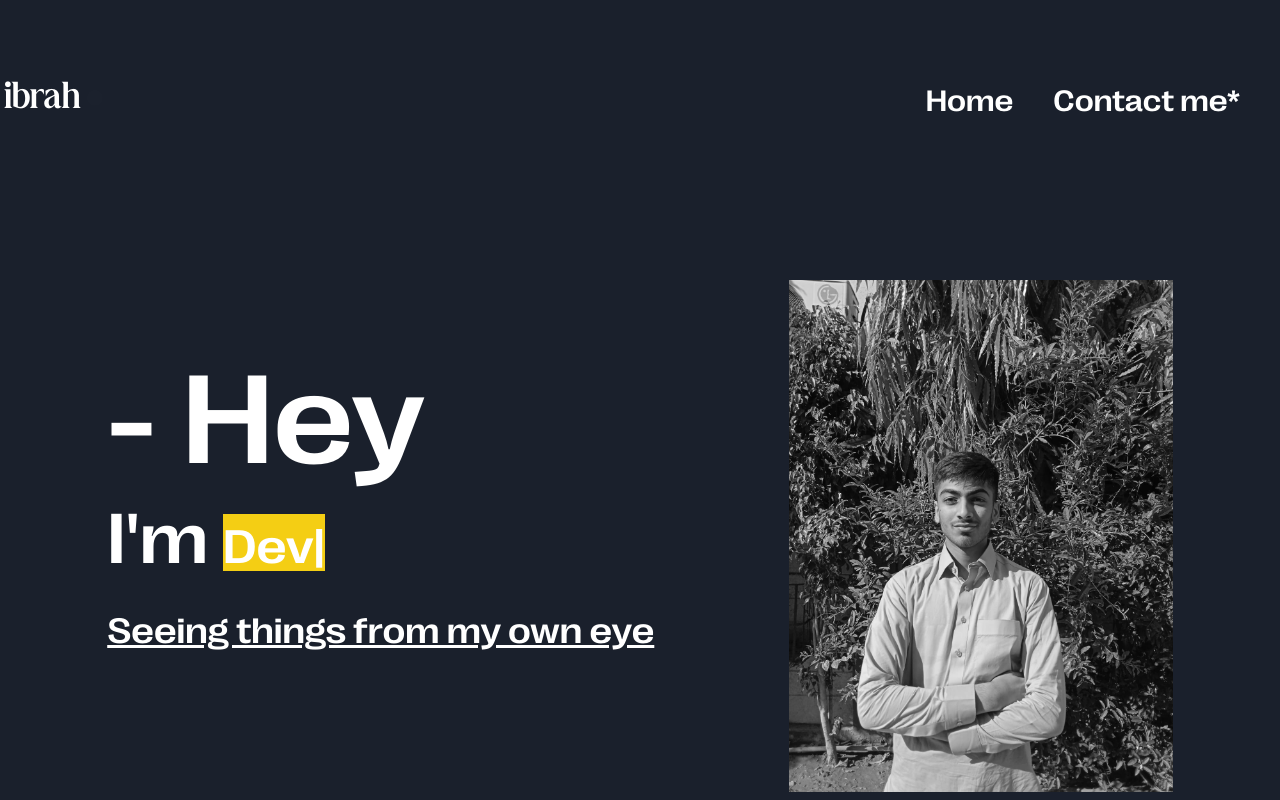
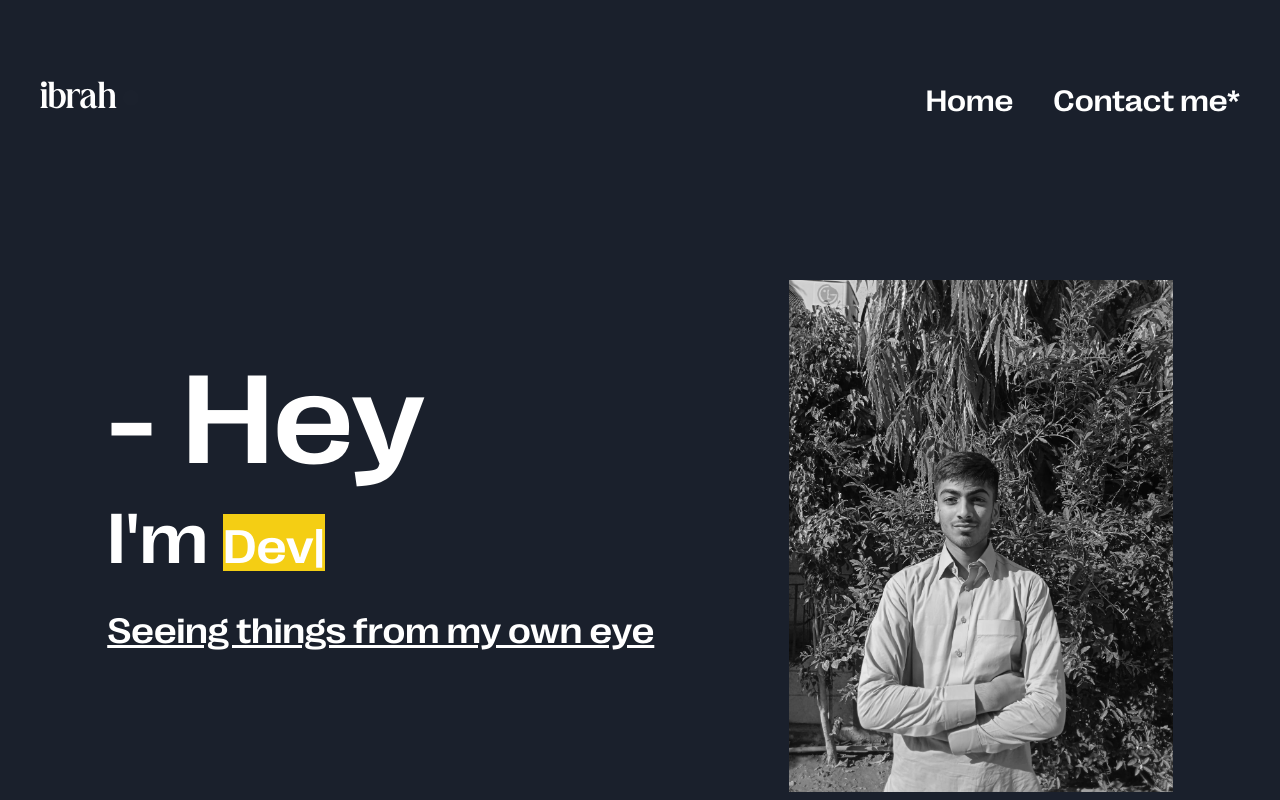
Before and after one commit to ibrahimkhawajaa/Ibrahim-khawjaa, a Next.js app: page / in a window 1280 px wide. Shown: the top 800 px of the page. Built offline with nearby package versions, Linux system fonts and the light colour scheme.

Commit message:
ok-father

```diff
--- a/src/component/navbar.jsx
+++ b/src/component/navbar.jsx
@@ -5,7 +5,7 @@ export default function navbar() {
   return (
     <nav className=" relative   p-10  pt-10 h-[20vh] sm:pt-20 flex justify-between">
       <div>
-        <h1 className="text-logo text-3xl  sm:text-4xl relative right-9  ">
+        <h1 className="text-logo text-2xl relative   sm:text-4xl relative    ">
           {/* Style will be inherited from the parent element */}
           <Typewriter
             words={["ibrahim", "ibrahim"]}
@@ -18,8 +18,8 @@ export default function navbar() {
           />
         </h1>
       </div>
-      <div className="text-lg text-Grotesk  sm:text-3xl  ">
-        <a href="" className="relative right-10 ">
+      <div className="text-lg text-Grotesk relative  sm:text-3xl relative   ">
+        <a href="" className="relative right-10">
           Home
         </a>
         <a href=" ">Contact me*</a>
--- a/src/component/section3.jsx
+++ b/src/component/section3.jsx
@@ -8,7 +8,7 @@ export default function section3() {
     // Initialize AOS library
     AOS.init({
       // settings here, e.g., duration, delay, etc.
-      duration: 800,
+      duration: 200,
     });
   }, []);
   return (
```
